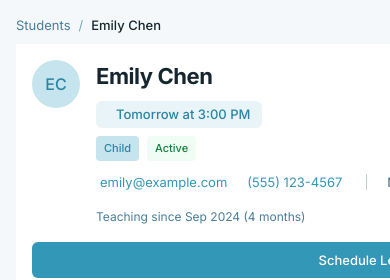
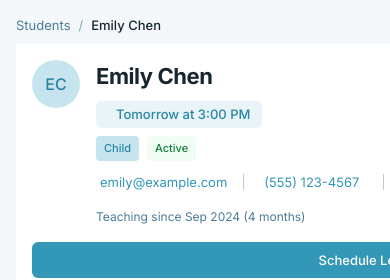
Before and after one commit to endermalkoc/tutor, a React (Vite) app in the folder wireframes/: page /students/1 in a window 390 px wide. Shown: the top 280 px of the page. Built offline with nearby package versions, Linux system fonts and the light colour scheme; some icons are missing.

Commit message:
refactor: enhance StudentHeader to conditionally display a divider between email and phone

```diff
--- a/wireframes/src/pages/StudentDetailPage/components/StudentHeader.tsx
+++ b/wireframes/src/pages/StudentDetailPage/components/StudentHeader.tsx
@@ -96,6 +96,9 @@ export function StudentHeader({
                   <a href={`mailto:${student.email}`} className="meta-link">{student.email}</a>
                 </span>
               )}
+              {student.email && student.phone && (
+                <span className="meta-divider" />
+              )}
               {student.phone && (
                 <span className="meta-item">
                   <i className="ph ph-phone" />
```
